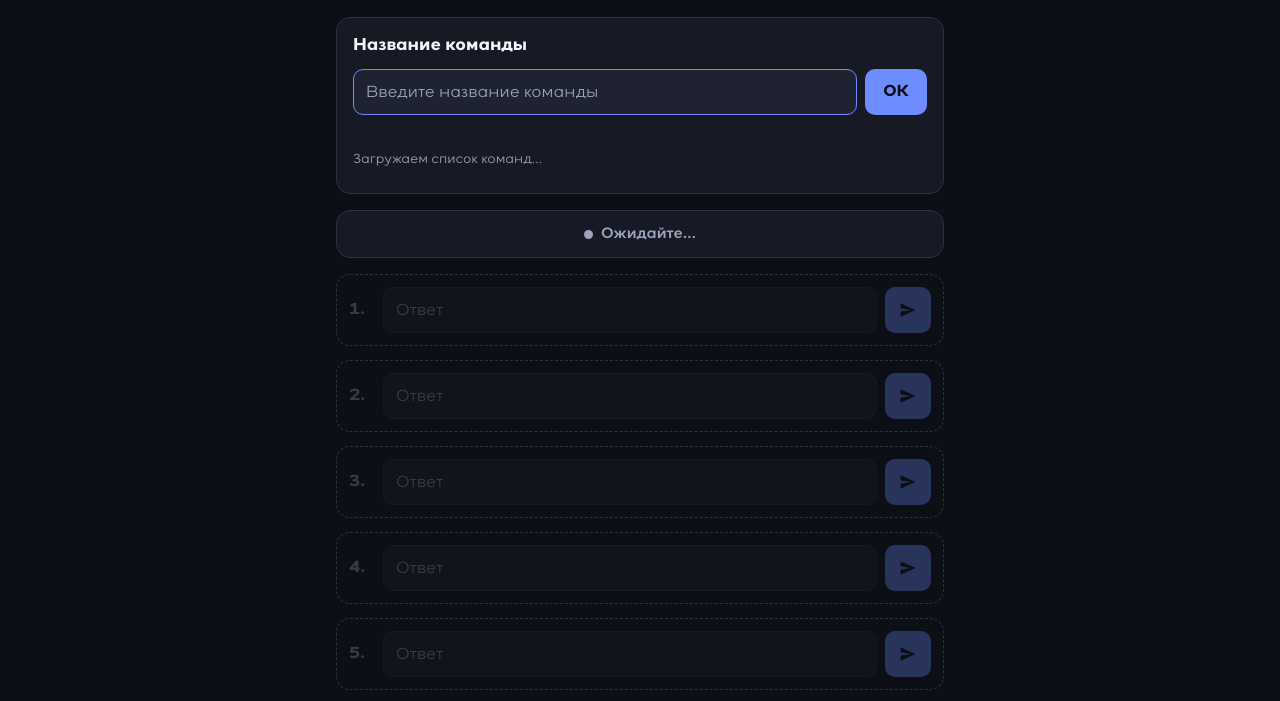
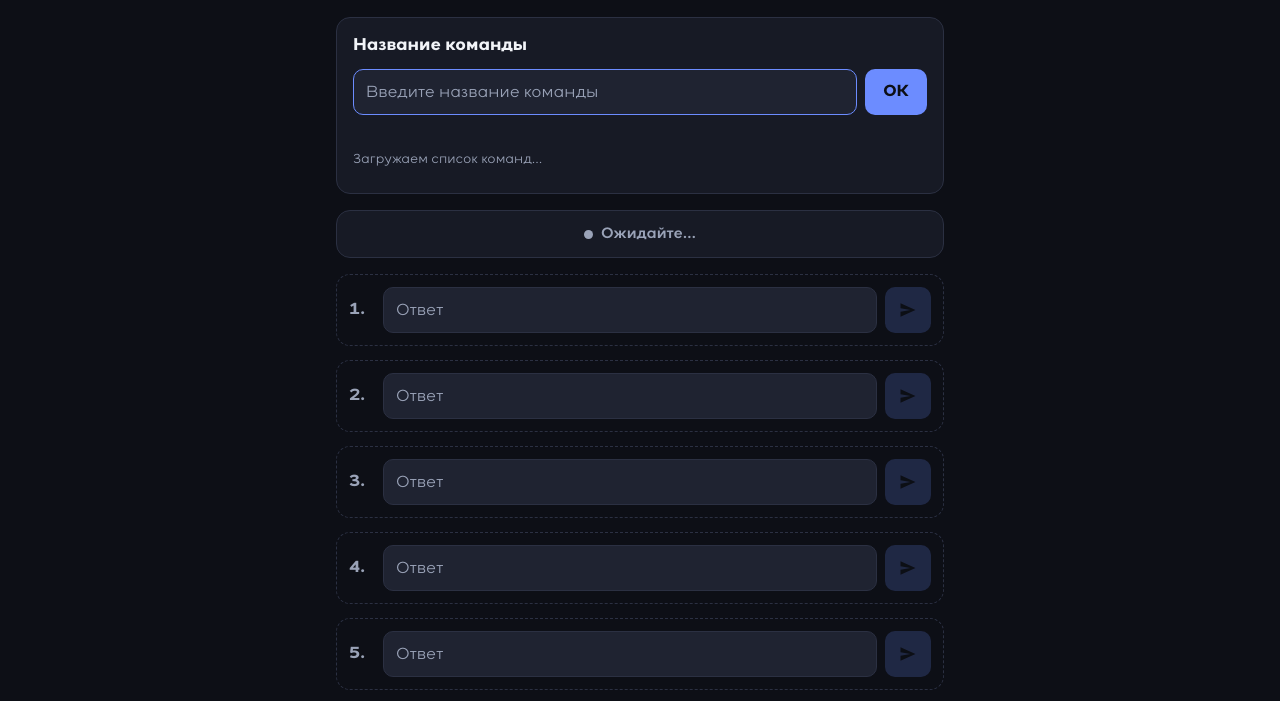
Before and after one commit to dimitryk-52/quiz, a plain HTML site: page index.html in a window 1280 px wide. Shown: the part 84-785 px from the top of the page. Drawn offline with Linux system fonts and the light colour scheme; no server answers.

Commit message:
Читаемые поля при закрытом приёме
Вся .q-line уходила в opacity: 0.3, и вместе с мёртвой кнопкой отправки
бледнели номер вопроса и рамка поля. На экране оставался принятый ответ
без понятной привязки: видно «test», не видно, к какому вопросу.

В белорусском оформлении к этому добавлялось второе: карточка при
закрытии теряет заливку и садится на фон страницы, а фон там с
орнаментом — узор проходил прямо сквозь поля.

Гасим строку поэлементно и цветом, а не прозрачностью: номер и поле
берут --muted и остаются читаемыми, кнопка уходит в 0.2 — нажимать её
всё равно некуда. Прозрачность в этом состоянии больше не используется
нигде, кроме кнопки: она пропускает фон сквозь текст, а фон бывает
и с узором. В by-теме карточка при закрытии сохраняет заливку —
что приём закрыт, и так сказано плашкой наверху, пунктирной рамкой
и погасшей кнопкой.

Co-Authored-By: Claude Opus 5 <noreply@anthropic.com>

```diff
--- a/css/by.css
+++ b/css/by.css
@@ -169,6 +169,16 @@
    под ней конкурирует с текстом ставки. */
 [data-skin='by'] .q.has-bet { background: var(--warn-wash); }
 
+/* Родное правило при закрытом приёме убирает заливку карточки и сажает
+   её прямо на фон страницы. В стандартной теме фон от карточки почти
+   не отличается, и это читается. Здесь на фоне орнамент — и он проходит
+   сквозь поля: номер вопроса и рамка тонут в узоре, на экране остаётся
+   один принятый ответ без понятной привязки.
+
+   Заливку возвращаем. Что приём закрыт, и так сказано трижды: плашкой
+   наверху, пунктирной рамкой карточки и погасшей кнопкой отправки. */
+[data-skin='by'] .questions.is-locked .q { background: var(--card); }
+
 @media (min-width: 720px) {
   :root[data-skin='by'] {
     --by-tile: 320px;   /* на широком экране плитка крупнее: узор
--- a/css/style.css
+++ b/css/style.css
@@ -461,15 +461,26 @@ body {
 
 @keyframes pulse { 50% { opacity: 0.3; } }
 
-/* Приём закрыт: поле ввода и кнопка гаснут целиком, карточка теряет
-   заливку и садится на фон страницы. Принятый ответ остаётся в полную
-   яркость — ради него экран и открывают после закрытия раунда.
+/* Приём закрыт: карточка теряет заливку и садится на фон страницы,
+   строка ввода гаснет. Принятый ответ остаётся в полную яркость —
+   ради него экран и открывают после закрытия раунда.
    Класс вешает answers.js, состояние одно на весь список. */
 .questions.is-locked .q {
   background: transparent;
   border-style: dashed;
 }
-.questions.is-locked .q-line { opacity: 0.3; }
+
+/* Гасим строку поэлементно, а не всю .q-line разом. Раньше она уходила
+   в opacity: 0.3 целиком, и вместе с мёртвой кнопкой отправки бледнели
+   номер вопроса и рамка поля: принятый ответ на экране видно, а к какому
+   вопросу он относится — уже нет. Номер и рамка остаются в полную силу,
+   гаснет текст и кнопка: нажимать её всё равно некуда.
+
+   opacity тут больше не используем нигде, кроме кнопки: прозрачность
+   пропускает фон страницы сквозь текст, а фон бывает и с орнаментом
+   (см. css/by.css). Приглушать нужно цветом. */
+.questions.is-locked .q-input { color: var(--muted); }
+.questions.is-locked .q-send { opacity: 0.2; }
 .questions.is-locked .q-accepted,
 .questions.is-locked .q-status { opacity: 1; }
 
```
